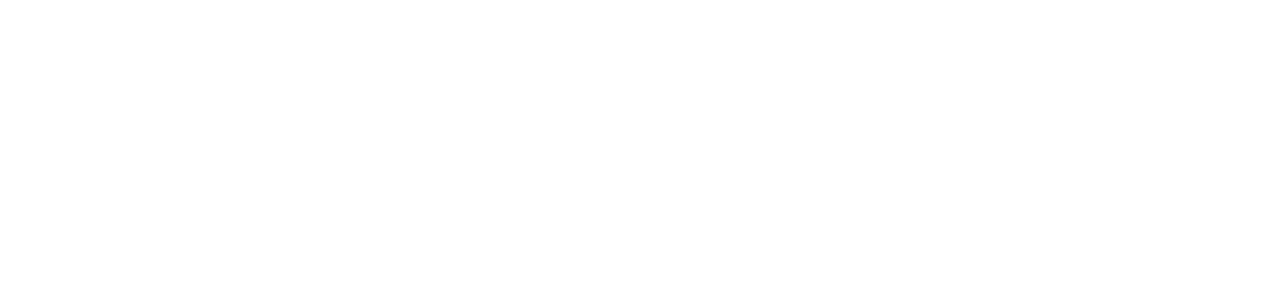
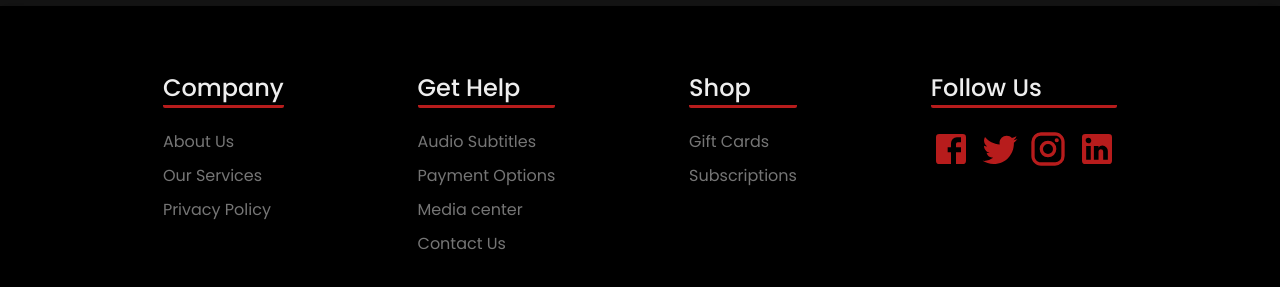
Before and after one commit to asad-bashi/Ark-Movies, a React (Create React App) app: page / in a window 1280 px wide. Shown: the part 629-916 px from the top of the page. Before the commit the page ends 800 px from the top, so only its background shows below. Built offline with nearby package versions, Linux system fonts and the light colour scheme; no server answers.

Commit message:
made basic footer, updated margin on MediaRow Container removed border on genre component

```diff
--- a/src/Components/Footer.css
+++ b/src/Components/Footer.css
@@ -1,21 +1,47 @@
 .Footer {
   background-color: black;
   display: flex;
-  justify-content: center;
+  justify-content: space-around;
   padding: 4rem 6rem;
-  column-gap: 4rem;
   box-shadow: rgba(0, 0, 0, 0.35) 0px 5px 15px;
   margin-top: auto;
+  user-select: none;
+}
+
+.List {
+  list-style: none;
+  display: flex;
+  flex-direction: column;
+  row-gap: 0.55rem;
 }
 
 .List-Title {
   font-weight: 500;
   color: #eeeeee;
-  border: 2px solid #b71c1c;
+  border-bottom: 3px solid #b71c1c;
+  border-radius: 2px;
   list-style-type: none;
   font-size: 1.5rem;
+  margin-bottom: 0.75rem;
 }
 
 .List-Item {
   color: #757575;
+  font-size: 1rem;
+  font-weight: 400;
+  transition: 200ms;
 }
+
+.List-Item:hover {
+  color: #b71c1c;
+  cursor: pointer;
+}
+
+.Socials {
+  display: flex;
+  column-gap: 0.55rem;
+}
+
+.Icon {
+  cursor: pointer;
+}
--- a/src/Components/Footer.jsx
+++ b/src/Components/Footer.jsx
@@ -1,47 +1,51 @@
-/*
-Company
--about us
--our services
--privacy policy
-
-Get Help
--audio and subtitles
--payment options
--media center
--contact us
-
-gift cards
-terms of use
-corporate information
-
-Follow us
-social media icons
-*/
-
+import TwitterIcon from "@mui/icons-material/Twitter";
+import FacebookIcon from "@mui/icons-material/Facebook";
+import InstagramIcon from "@mui/icons-material/Instagram";
+import LinkedInIcon from "@mui/icons-material/LinkedIn";
 import "./Footer.css";
 
 function Footer() {
   return (
     <footer className="Footer">
-      <ul className="List-Title">
-        Company
+      <ul className="List">
+        <li className="List-Title">Company</li>
         <li className="List-Item">About Us</li>
         <li className="List-Item">Our Services</li>
         <li className="List-Item">Privacy Policy</li>
       </ul>
-      <ul className="List-Title">
-        Get Help
+      <ul className="List">
+        <li className="List-Title">Get Help</li>
         <li className="List-Item">Audio Subtitles</li>
         <li className="List-Item">Payment Options</li>
         <li className="List-Item">Media center</li>
         <li className="List-Item">Contact Us</li>
       </ul>
-      <ul className="List-Title">
-        Shop
+      <ul className="List">
+        <li className="List-Title">Shop</li>
         <li className="List-Item">Gift Cards</li>
         <li className="List-Item">Subscriptions</li>
       </ul>
-      <ul>Follow Us</ul>
+      <ul className="List">
+        <li className="List-Title">Follow Us</li>
+        <div className="Socials">
+          <FacebookIcon
+            className="Icon"
+            sx={{ fontSize: "2.5rem", color: "#b71c1c" }}
+          />
+          <TwitterIcon
+            className="Icon"
+            sx={{ fontSize: "2.5rem", color: "#b71c1c" }}
+          />
+          <InstagramIcon
+            className="Icon"
+            sx={{ fontSize: "2.5rem", color: "#b71c1c" }}
+          />
+          <LinkedInIcon
+            className="Icon"
+            sx={{ fontSize: "2.5rem", color: "#b71c1c" }}
+          />
+        </div>
+      </ul>
     </footer>
   );
 }
--- a/src/Components/Genre.jsx
+++ b/src/Components/Genre.jsx
@@ -7,7 +7,6 @@
   padding: 0.75rem 1.45rem;
   border-radius: 12px;
   outline: none;
-  border: 2px solid black;
   color: black;
   background-color: #b71c1c;
   user-select: none;
--- a/src/Components/MediaRow.jsx
+++ b/src/Components/MediaRow.jsx
@@ -22,7 +22,8 @@
               key={uuidv4()}
               img={`${imgUrl}${movie.backdrop_path}`}
               id={movie.id}
-            ></MovieCard>
+
+            />
           </Paper>
         ))}
       </Box>
--- a/src/Pages/Home.css
+++ b/src/Pages/Home.css
@@ -3,6 +3,7 @@
   flex-direction: column;
   row-gap: 3rem;
   margin-left: 2.5rem;
+  margin-bottom: 4rem;
 }
 
 .Carousel {
--- a/src/Pages/Home.jsx
+++ b/src/Pages/Home.jsx
@@ -1,7 +1,5 @@
-import { Box } from "@mui/material";
 import { useEffect, useState } from "react";
 import Carousel from "react-elastic-carousel";
-import { grey } from "@mui/material/colors";
 import "../Components/MoviePoster";
 import axios from "axios";
 import "./Home.css";
@@ -54,7 +52,6 @@
       <Navbar />
 
       <Carousel className="Carousel">
-        {/*take user to movie onclick for posters as well*/}
         {nowPlaying.map(({ poster_path, id }) => (
           <MoviePoster
             onClick={() => navigate(`/movie/${id}`)}
@@ -65,14 +62,13 @@
       </Carousel>
 
       <div className="MediaRow-Container">
-        {/* make each movie card hover effect border effect and give elevation/boxshadow */}
-
         {/* fix title for each MediaRow on scroll */}
         <MediaRow title="Popular" movies={popular} />
         <MediaRow title="Top Rated" movies={topRated} />
         <MediaRow title="Up Coming" movies={upComing} />
       </div>
 
+      <Footer />
     </div>
   );
 }
--- a/src/Pages/Movie.jsx
+++ b/src/Pages/Movie.jsx
@@ -2,6 +2,7 @@
 import axios from "axios";
 import { Box, Typography, Button } from "@mui/material";
 import { grey } from "@mui/material/colors";
+import { v4 as uuidv4 } from "uuid";
 import { useEffect, useState } from "react";
 import AddCircleIcon from "@mui/icons-material/AddCircle";
 import RemoveCircleOutlineIcon from "@mui/icons-material/RemoveCircleOutline";
@@ -126,7 +127,7 @@
 
           <div className="genre-container">
             {movie.genres?.map((g) => (
-              <Genre>{g.name}</Genre>
+              <Genre key={uuidv4()}>{g.name}</Genre>
             ))}
             {isWatchListed ? (
               <RemoveCircleOutlineIcon sx={{ color: "#b71c1c", fontSize: "3.7rem", ml: ".5rem", cursor:'pointer' }} onClick={removeFromWatchList} />
@@ -143,7 +144,7 @@
           <h2 className="Movie-Cast-Title">Casts</h2>
           <div className="Movie-Cast">
             {cast.map((c) => (
-              <div className="Cast-Member">
+              <div key={uuidv4()} className="Cast-Member">
                 <img
                   className="Movie-CastMember"
                   src={`https://image.tmdb.org/t/p/w500/${c.profile_path}`}
--- a/src/Pages/WatchList.jsx
+++ b/src/Pages/WatchList.jsx
@@ -1,5 +1,6 @@
 import Navbar from "../Components/Navbar";
 import MovieCard from "../Components/MovieCard";
+import { v4 as uuidv4 } from "uuid";
 import Footer from "../Components/Footer";
 
 import "./WatchList.css";
@@ -15,7 +16,7 @@
         <h2 className="WatchList-Title">WatchList</h2>
         <div className="WatchList-Movies">
           {props.watchlist.map((movie) => (
-            <MovieCard id={movie.id} img={`${baseUrl}${imgSize}/${movie.backdrop_path}`} />
+            <MovieCard key={uuidv4()} id={movie.id} img={`${baseUrl}${imgSize}/${movie.backdrop_path}`} />
           ))}
         </div>
       </div>
```
